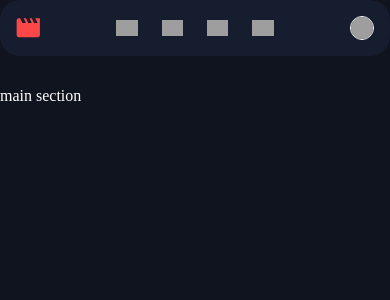
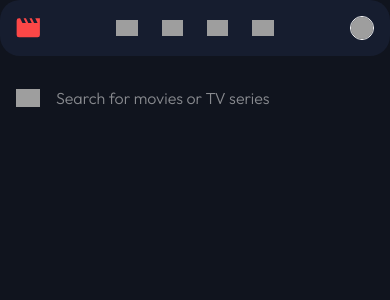
Before and after one commit to cjoak1028/entertainment-web-app, a React (Vite) app: page / in a window 390 px wide. Shown: the top 300 px of the page. Built offline with nearby package versions, Linux system fonts and the light colour scheme; grey boxes are pictures that could not be loaded.

Commit message:
Created a responsive search bar component

```diff
--- a/index.html
+++ b/index.html
@@ -3,6 +3,11 @@
   <head>
     <meta charset="UTF-8" />
     <meta name="viewport" content="width=device-width, initial-scale=1.0" />
+
+    <link rel="preconnect" href="https://fonts.googleapis.com">
+    <link rel="preconnect" href="https://fonts.gstatic.com" crossorigin>
+    <link href="https://fonts.googleapis.com/css2?family=Outfit:wght@100..900&display=swap" rel="stylesheet">
+
     <title>Entertainment Web App</title>
   </head>
   <body class="bg-surface text-on-surface">
--- a/src/App.jsx
+++ b/src/App.jsx
@@ -1,12 +1,13 @@
 import "./App.css";
 import Header from "./components/Header";
+import SearchBar from "./components/SearchBar";
 
 function App() {
   return (
     <div className="flex flex-row bg-surface h-screen md:flex-col">
       <Header />
-      <main className="flex-1 py-8 overflow-auto custom-scroll-bar">
-        <h1>main section</h1>
+      <main className="flex-1 py-16 md:pt-0 overflow-auto custom-scroll-bar">
+        <SearchBar />
       </main>
     </div>
   );
--- /dev/null
+++ b/src/components/SearchBar.jsx
@@ -0,0 +1,26 @@
+import searchIcon from "../assets/icon-search.svg";
+
+const SearchBar = () => {
+  return (
+    <div
+      className={
+        "bg-surface-container flex flex-row items-center gap-6 pr-9 md:px-6 sm:px-4 sm:py-6 sm:gap-4"
+      }
+    >
+      <button>
+        <img
+          className="sm:w-6"
+          src={searchIcon}
+          alt="icon depicting a magnifying glass"
+        />
+      </button>
+      <input
+        className="flex-1 w-full outline-none bg-surface heading-md placeholder:text-on-surface/50 caret-primary py-[0.875rem] sm:py-2 focus:border-b border-outline"
+        type="text"
+        placeholder={"Search for movies or TV series"}
+      />
+    </div>
+  );
+};
+
+export default SearchBar;
--- a/src/index.css
+++ b/src/index.css
@@ -33,6 +33,10 @@
   article, aside, details, figcaption, figure,
   footer, header, hgroup, menu, nav, section {
     display: block;
+  }
+
+  html {
+    font-family: "Outfit", sans-serif;
   }
 
   body {
@@ -71,6 +75,10 @@
     font-size: 1.5rem;
     letter-spacing: 0px;
     font-weight: 300;
+
+    @media (width <= 640px) {
+      font-size: 1rem;
+    }
   }
 
   .heading-sm {
```
